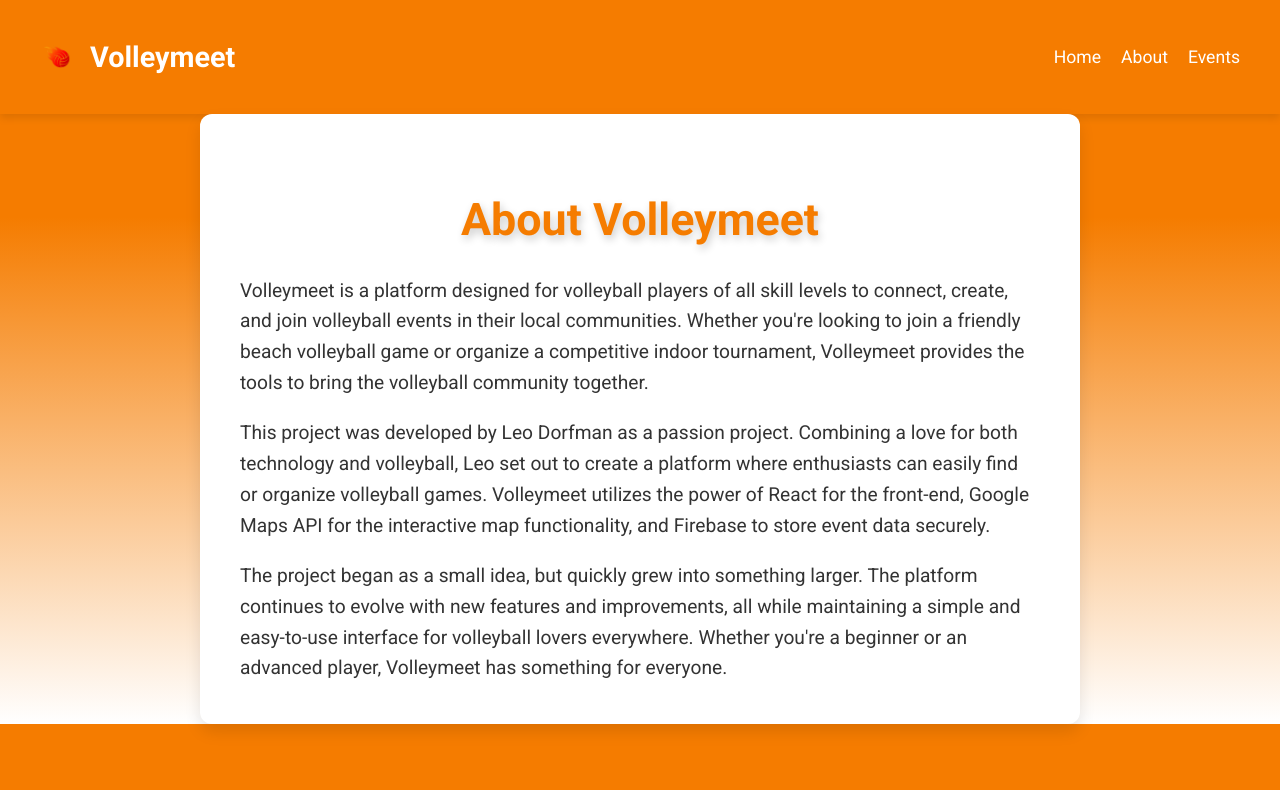
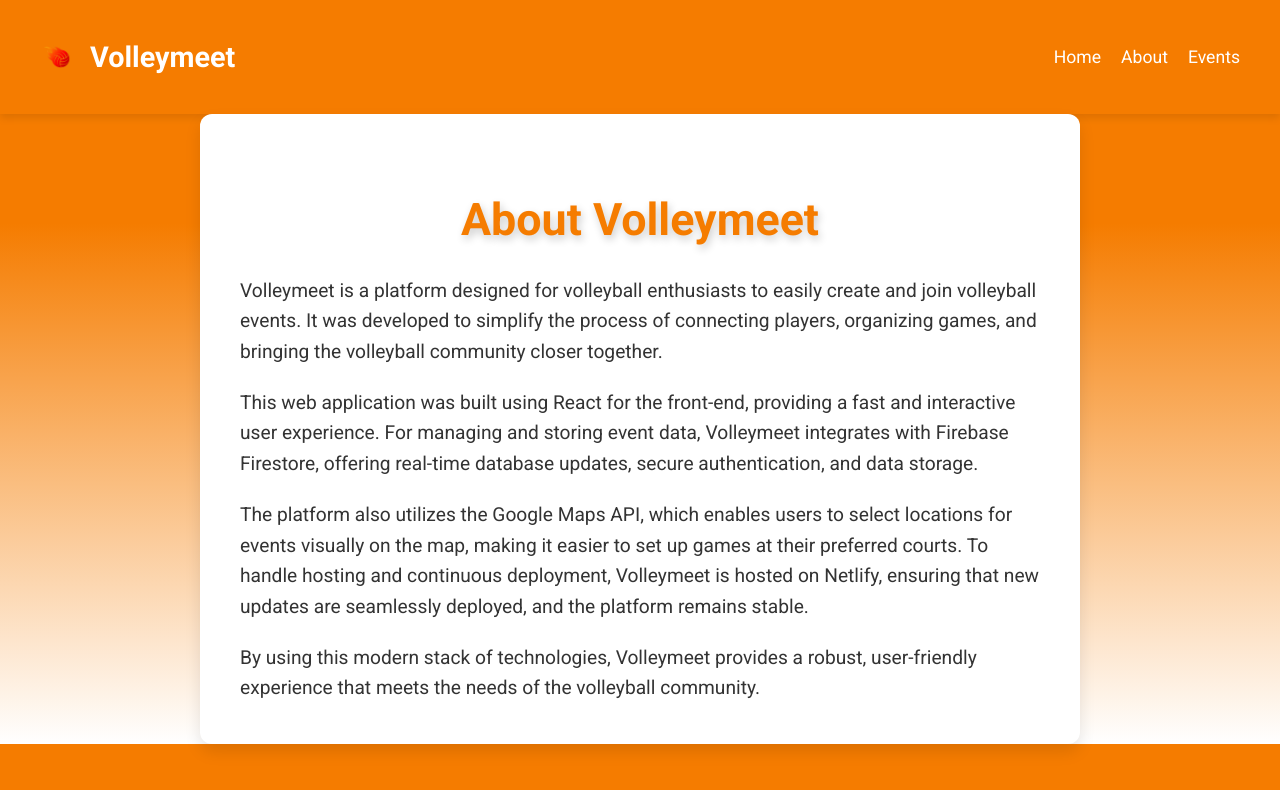
Before and after one commit to eodorfman111/VolleyMeet, a React (Create React App) app: page /about in a window 1280 px wide. Shown: the top 790 px of the page. Built offline with nearby package versions, Linux system fonts and the light colour scheme.

Commit message:
Update About.js

```diff
--- a/src/pages/About.js
+++ b/src/pages/About.js
@@ -6,13 +6,16 @@ const About = () => {
     <div className="about-container">
       <h1>About Volleymeet</h1>
       <p>
-        Volleymeet is a platform designed for volleyball players of all skill levels to connect, create, and join volleyball events in their local communities. Whether you're looking to join a friendly beach volleyball game or organize a competitive indoor tournament, Volleymeet provides the tools to bring the volleyball community together.
+        Volleymeet is a platform designed for volleyball enthusiasts to easily create and join volleyball events. It was developed to simplify the process of connecting players, organizing games, and bringing the volleyball community closer together.
       </p>
       <p>
-        This project was developed by Leo Dorfman as a passion project. Combining a love for both technology and volleyball, Leo set out to create a platform where enthusiasts can easily find or organize volleyball games. Volleymeet utilizes the power of React for the front-end, Google Maps API for the interactive map functionality, and Firebase to store event data securely.
+        This web application was built using React for the front-end, providing a fast and interactive user experience. For managing and storing event data, Volleymeet integrates with Firebase Firestore, offering real-time database updates, secure authentication, and data storage.
       </p>
       <p>
-        The project began as a small idea, but quickly grew into something larger. The platform continues to evolve with new features and improvements, all while maintaining a simple and easy-to-use interface for volleyball lovers everywhere. Whether you're a beginner or an advanced player, Volleymeet has something for everyone.
+        The platform also utilizes the Google Maps API, which enables users to select locations for events visually on the map, making it easier to set up games at their preferred courts. To handle hosting and continuous deployment, Volleymeet is hosted on Netlify, ensuring that new updates are seamlessly deployed, and the platform remains stable.
+      </p>
+      <p>
+        By using this modern stack of technologies, Volleymeet provides a robust, user-friendly experience that meets the needs of the volleyball community.
       </p>
     </div>
   );
```
